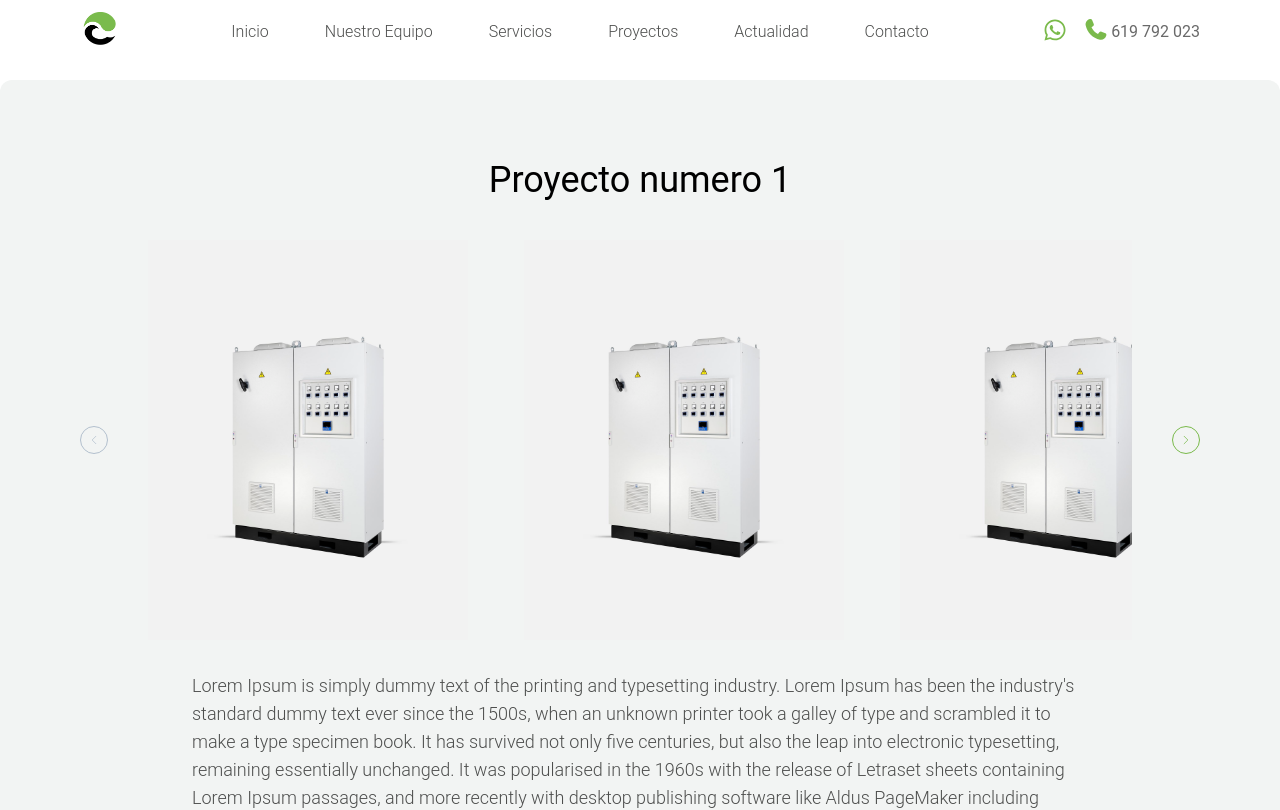
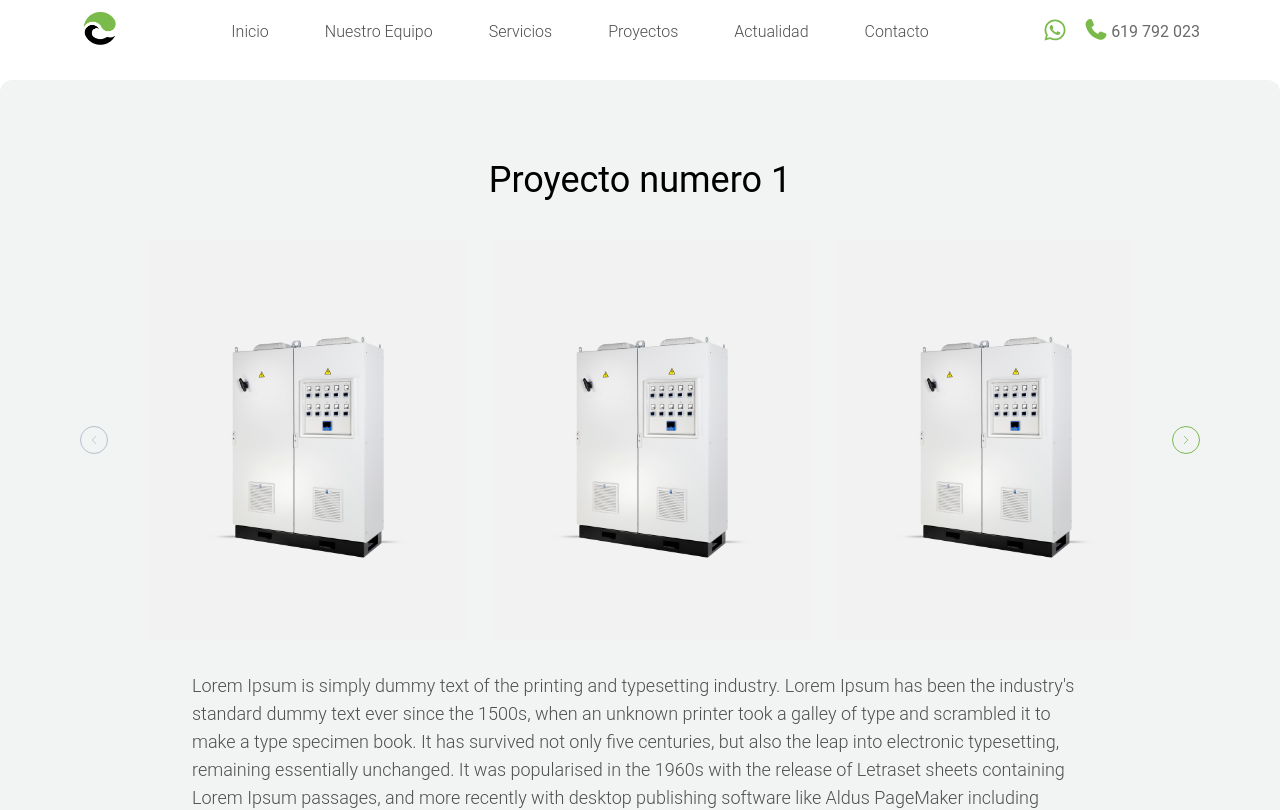
Before and after one commit to kvi-ki/explinsolutions, a Next.js app: page /proyectos/proyecto in a window 1280 px wide. Shown: the top 810 px of the page. Built offline with nearby package versions, Linux system fonts and the light colour scheme.

Commit message:
style: render short list of images

```diff
--- a/src/components/post/Post.tsx
+++ b/src/components/post/Post.tsx
@@ -23,6 +23,8 @@ export default function Post({ title, imageList, paragraphList }: PostProps) {
   const ref = useRef<HTMLDivElement>(null);
   const [isAtStart, setIsAtStart] = useState(true);
   const [isAtEnd, setIsAtEnd] = useState(false);
+
+  const shortList = imageList.length <= 2;
 
   const leftButtonStyle = isAtStart
     ? inactiveScrollButtonStyle
@@ -64,7 +66,8 @@ export default function Post({ title, imageList, paragraphList }: PostProps) {
             <ArrowButton
               buttonClass={clsx(
                 'size-7 aspect-square flex items-center justify-center rounded-full border cursor-pointer',
-                leftButtonStyle
+                leftButtonStyle,
+                shortList && 'hidden'
               )}
               label="Desplázate a la derecha"
               iconClass="rotate-180 size-3"
@@ -72,9 +75,17 @@ export default function Post({ title, imageList, paragraphList }: PostProps) {
             />
             <div
               ref={ref}
-              className="w-full min-w-0 overflow-x-auto hide-scrollbar whitespace-nowrap"
+              className={clsx(
+                'w-full min-w-0 overflow-x-auto hide-scrollbar whitespace-nowrap',
+                !shortList && 'flex items-center gap-10'
+              )}
             >
-              <ul className="flex gap-2 md:gap-14">
+              <ul
+                className={clsx(
+                  'flex gap-6 justify-start',
+                  shortList && 'flex-wrap md:justify-center'
+                )}
+              >
                 {imageList.map((image, index) => (
                   <li key={index} className="flex-shrink-0">
                     <img
@@ -89,7 +100,8 @@ export default function Post({ title, imageList, paragraphList }: PostProps) {
             <ArrowButton
               buttonClass={clsx(
                 'size-7 aspect-square flex items-center justify-center rounded-full border cursor-pointer',
-                rightButtonStyle
+                rightButtonStyle,
+                shortList && 'hidden'
               )}
               label="Desplázate a la izquierda"
               iconClass="size-3"
```
